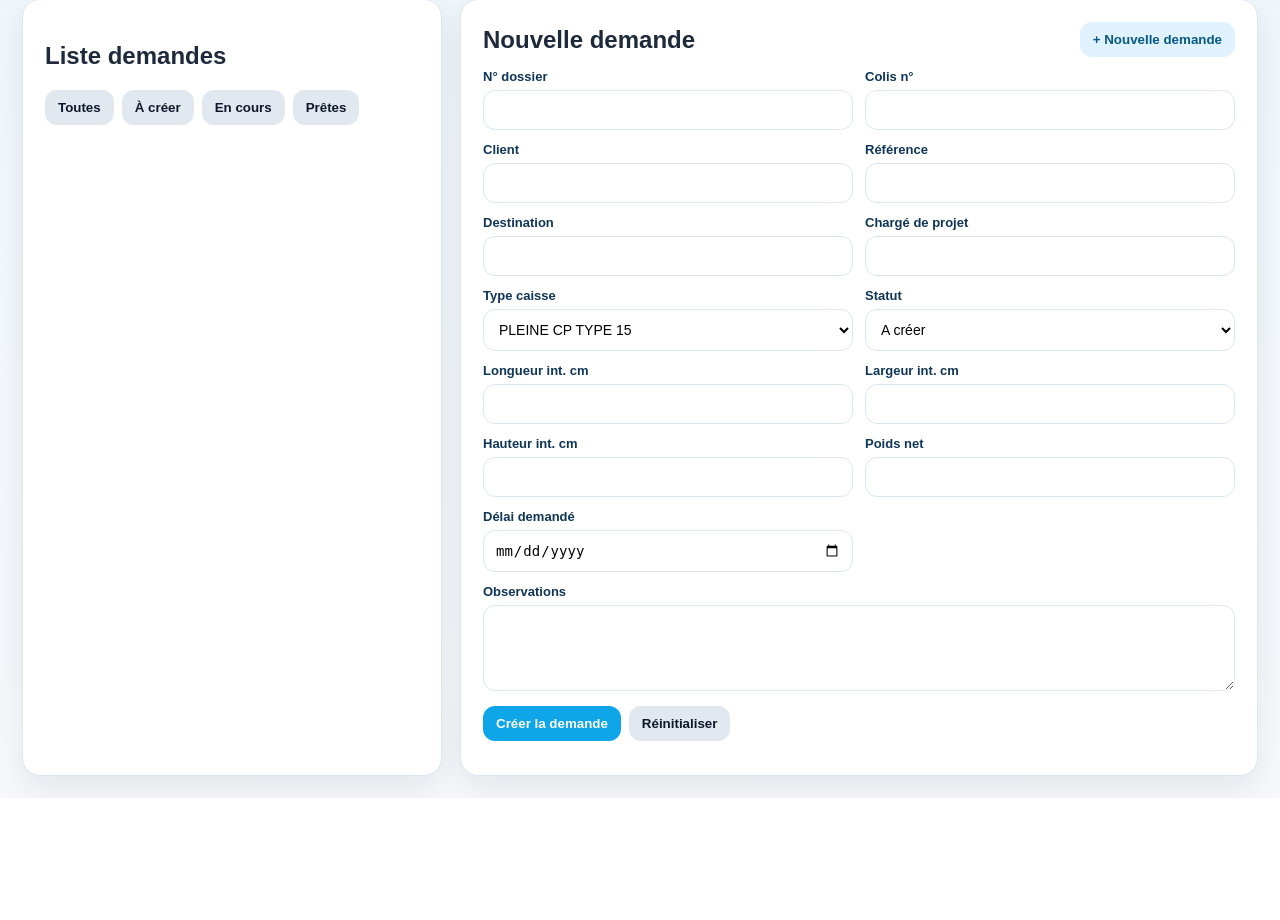
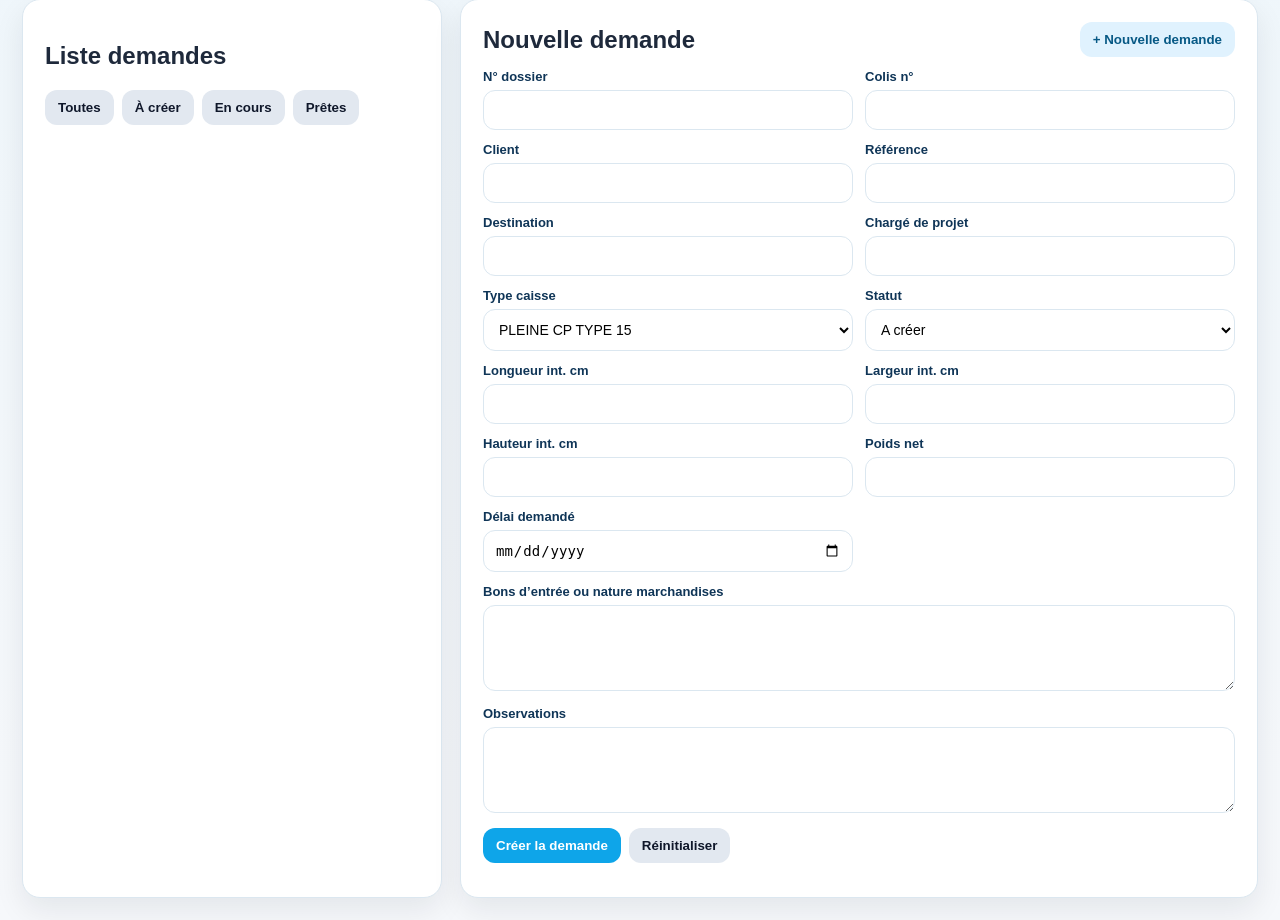
Before and after one commit to gregmora1976/ESI-CAISSERIE, a Flask app: page /emballage in a window 1280 px wide. Shown: the part 175-1095 px from the top of the page. Before the commit the page ends 973 px from the top, so only its background shows below. Run offline with Flask 3, Linux system fonts and the light colour scheme; data that the repository does not hold is empty.

Commit message:
Add files via upload

```diff
--- a/templates/emballage.html
+++ b/templates/emballage.html
@@ -50,6 +50,7 @@
       <label>Poids net<input name="poids_net"></label>
       <label>Délai demandé<input name="delai_demande" type="date"></label>
 
+      <label class="full">Bons d’entrée ou nature marchandises<textarea name="nature_marchandises"></textarea></label>
       <label class="full">Observations<textarea name="observations"></textarea></label>
 
       <div class="full filters">
```
